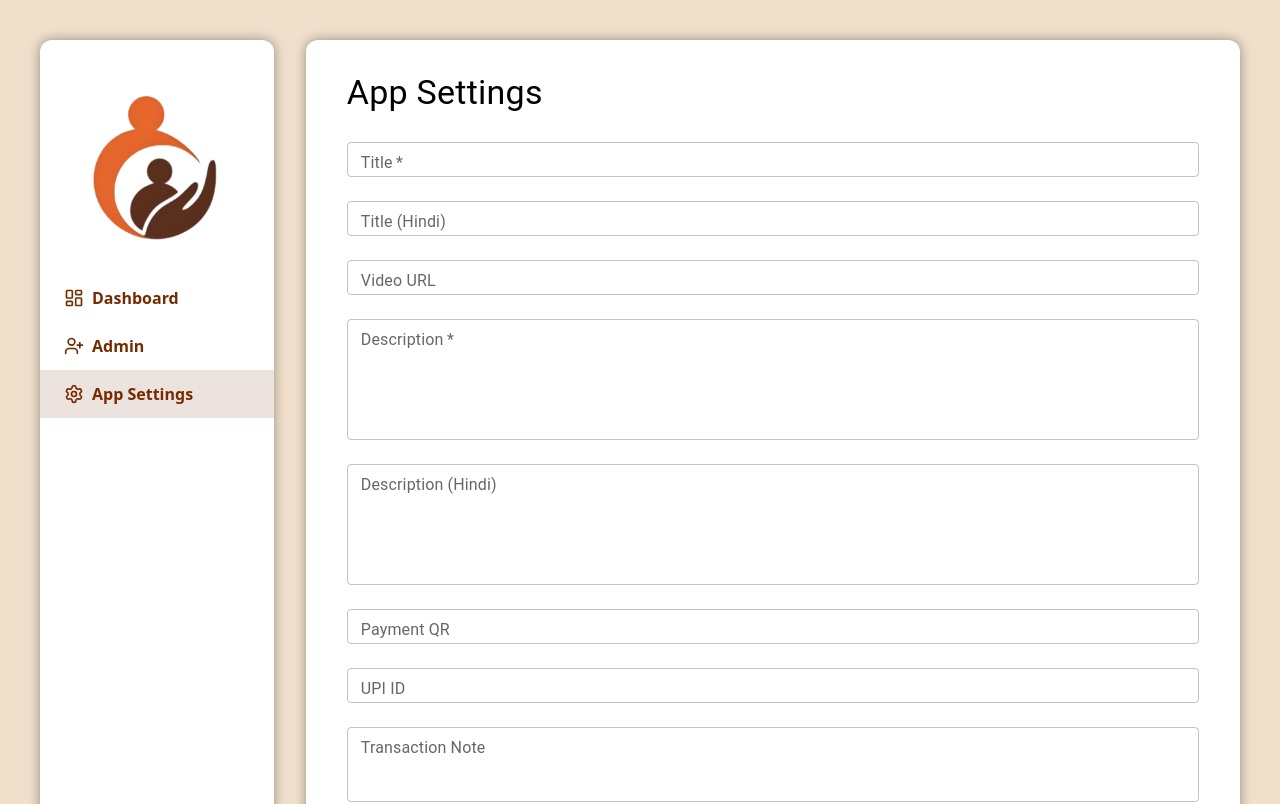
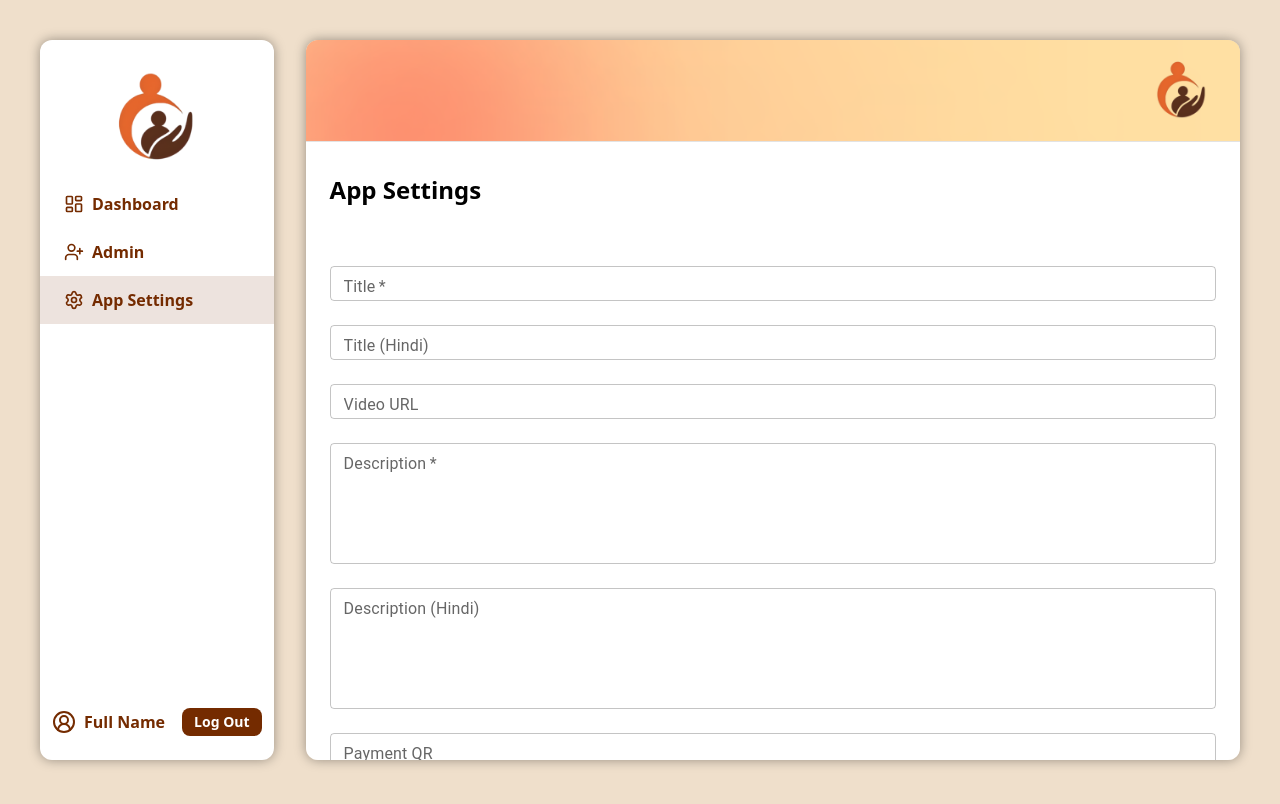
Before and after one commit to Madhuram-Developer/Jankalyan-Web-Client, a Next.js app: page /dashboard/appsettings in a window 1280 px wide. Shown: the top 804 px of the page. Built offline with nearby package versions, Linux system fonts and the light colour scheme; no server answers.

Commit message:
ui changes

```diff
--- a/src/app/dashboard/appsettings/page.jsx
+++ b/src/app/dashboard/appsettings/page.jsx
@@ -1,11 +1,12 @@
 'use client';
 
 import React, { useState, useEffect } from 'react';
-import { TextField, Box, Typography, Container, Snackbar, Alert, CircularProgress } from '@mui/material';
+import { TextField, Box, Typography, Container, Snackbar, Alert } from '@mui/material';
 import Button from '@/components/Button';
 import useApiGet from '@/hooks/useApiGet';
 import useApiPost from '@/hooks/useApiPost';
 import { API_ENDPOINTS } from '@/constants/api';
+import Loader from '@/components/Loader';
 
 const AppSettingsPage = () => {
   const [formData, setFormData] = useState({
@@ -56,17 +57,16 @@ const AppSettingsPage = () => {
   };
 
   return (
-    <Container maxWidth="md">
+    <div className='overflow-y-scroll'>
+      <Container >
         <Box sx={{ mt: 4, mb: 4 }}>
-        <Typography variant="h4" component="h1" gutterBottom>
+         <div className='text-black font-bold text-2xl'>
             App Settings
-        </Typography>
+          </div>
           {loading ? (
-          <Box sx={{ display: 'flex', justifyContent: 'center', mt: 4 }}>
-            <CircularProgress />
-          </Box>
+            <Loader />
           ) : (
-          <form onSubmit={handleSubmit}>
+            <form onSubmit={handleSubmit} className='pt-[5%]'>
               <TextField
                 fullWidth
                 label="Title"
@@ -109,7 +109,7 @@ const AppSettingsPage = () => {
                 rows={4}
                 required
                 size="small"
-              sx={{'& .MuiInputBase-input': { padding: '6px 10px' } }}
+                sx={{ '& .MuiInputBase-input': { padding: '6px 10px' } }}
               />
               <TextField
                 fullWidth
@@ -121,7 +121,7 @@ const AppSettingsPage = () => {
                 multiline
                 rows={4}
                 size="small"
-              sx={{'& .MuiInputBase-input': { padding: '6px 10px' } }}
+                sx={{ '& .MuiInputBase-input': { padding: '6px 10px' } }}
               />
               <TextField
                 fullWidth
@@ -237,6 +237,7 @@ const AppSettingsPage = () => {
           </Snackbar>
         </Box>
       </Container>
+    </div>
   );
 };
 
--- a/src/app/dashboard/layout.jsx
+++ b/src/app/dashboard/layout.jsx
@@ -8,9 +8,9 @@ import { useState } from 'react';
 import { useRouter, usePathname } from 'next/navigation';
 
 const navItems = [
-  { name: 'Dashboard', tab : '/dashboard' , icon: LayoutDashboard },
-  { name: 'Admin', tab : '/dashboard/admin', icon: UserPlus },
-  { name: 'App Settings', tab : '/dashboard/appsettings', icon: Settings },
+  { name: 'Dashboard', tab: '/dashboard', icon: LayoutDashboard },
+  { name: 'Admin', tab: '/dashboard/admin', icon: UserPlus },
+  { name: 'App Settings', tab: '/dashboard/appsettings', icon: Settings },
 ];
 
 const Layout = ({ children }) => {
@@ -25,11 +25,13 @@ const Layout = ({ children }) => {
   };
 
   return (
-    <div className="flex p-10 gap-8 min-h-screen overflow-y-hidden">
-      <Card className="flex-1 min-h-full">
-        <div className="flex flex-col h-full justify-between">
+    <div className="flex p-10 gap-8 h-screen overflow-hidden">
+      <Card className="flex-1 h-full overflow-y-auto">
+        <div className="flex flex-col min-h-full justify-between">
           <div>
-            <Image src={'/png/appicon.png'} width={0} height={0} alt="Logo" className="h-auto w-full" unoptimized/>
+            <div className="flex justify-center">
+              <Image src={'/png/appicon.png'} width={0} height={0} alt="Logo" className="h-auto w-[60%]" unoptimized />
+            </div>
             {navItems.map((item) => (
               <div key={item.name} className={`p-3 text-text-primary font-semibold hover:bg-[#0000000A] cursor-pointer flex items-center px-6 ${item.tab === activeTab ? 'bg-[#742B0021]' : ''}`} onClick={() => handleTabClick(item.tab)}>
                 <item.icon className="w-5 h-5 mr-2" />
@@ -46,7 +48,8 @@ const Layout = ({ children }) => {
           </div>
         </div>
       </Card>
-      <Card className="flex-4 bg-card min-h-full">
+      <Card className="flex-4 bg-card h-full overflow-y-auto">
+        <Image src={'/png/frame.png'} width={0} height={0} alt="Logo" className="h-auto w-full border-b border-b-[#0000001C]" unoptimized />
         {children}
       </Card>
     </div>
--- a/src/components/AddAdmin.jsx
+++ b/src/components/AddAdmin.jsx
@@ -5,6 +5,7 @@ import AddAdminModal from './AddAdminModal'
 import { Plus, Trash2 } from 'lucide-react'
 import { TablePagination } from '@mui/material'
 import { useApiGet } from '@/hooks'
+import Loader from './Loader'
 
 const AddAdmin = () => {
     const [page, setPage] = useState(0);
@@ -22,7 +23,7 @@ const AddAdmin = () => {
     };
 
     if (adminsLoading) {
-        return <div>Loading...</div>;
+        return <Loader/>;
     }
 
     if (adminsError) {
@@ -31,7 +32,7 @@ const AddAdmin = () => {
 
     return (
         <div className='flex flex-col'>
-            <Image src={'/png/frame.png'} width={0} height={0} alt="Logo" className="h-auto w-full border-b border-b-[#0000001C]" unoptimized />
+
             <div className='flex flex-col px-4 '>
                 <header className='flex justify-between py-2 pt-2'>
                     <h1 className='text-black font-bold text-2xl '>Admins</h1>
--- a/src/components/Dashboard.jsx
+++ b/src/components/Dashboard.jsx
@@ -6,6 +6,7 @@ import { useApiGet } from '@/hooks'
 import { API_ENDPOINTS } from '@/constants/api'
 import { formatDateTimeIST } from '@/utils/dateUtils'
 import { ChevronDown } from 'lucide-react'
+import Loader from './Loader'
 
 
 const Dashboard = () => {
@@ -109,7 +110,6 @@ const Dashboard = () => {
 
     return (
         <div className='flex flex-col'>
-            <Image src={'/png/frame.png'} width={0} height={0} alt="Logo" className="h-auto w-full border-b border-b-[#0000001C]" unoptimized />
             <div className='flex flex-col px-4 py-2'>
                 {showQuestionView ? (
                     <QuestionView question={selectedQuestion} onBack={() => setShowQuestionView(false)} />
@@ -170,7 +170,7 @@ const Dashboard = () => {
 
                         <div className="">
                             {loading ? (
-                                <div className="text-center py-4">Loading doubts...</div>
+                                <Loader/>
                             ) : error ? (
                                 <div className="text-center py-4 text-red-500">Error loading doubts: {error.message}</div>
                             ) : (
--- /dev/null
+++ b/src/components/Loader.jsx
@@ -0,0 +1,12 @@
+import React from 'react';
+import { CircularProgress, Box } from '@mui/material';
+
+const Loader = () => {
+  return (
+    <Box sx={{ display: 'flex', justifyContent: 'center', alignItems: 'center', height: '100%' }} className="min-h-[30vh]">
+      <CircularProgress />
+    </Box>
+  );
+};
+
+export default Loader;
--- a/src/utils/api.js
+++ b/src/utils/api.js
@@ -1,7 +1,7 @@
 import axios from 'axios';
 
 const api = axios.create({
-  baseURL: process.env.NEXT_PUBLIC_API_URL || 'https://api.example.com', // Replace with your actual API base URL
+  baseURL: process.env.NEXT_PUBLIC_API_URL,
   timeout: 10000,
   headers: {
     'Content-Type': 'application/json',
@@ -27,7 +27,7 @@ api.interceptors.response.use(
   (error) => {
     // Handle common errors like 401, 403, etc.
     if (error.response?.status === 401) {
-      // Redirect to login or refresh token
+      window.location.href = '/auth';
     }
     return Promise.reject(error);
   }
```
Also changed, not shown: public/png/frame.png. Lines whose indentation alone changed are shown as unchanged.
